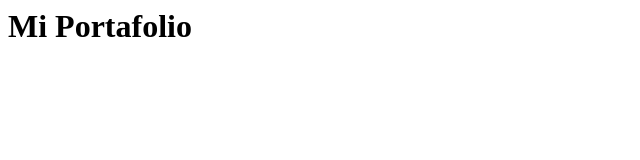
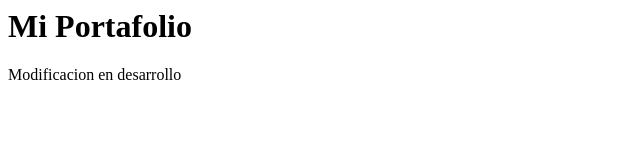
Before and after one commit to juanaccion/PortafolioFrontEnd, a plain HTML site: page index.html in a window 1280 px wide. Shown: the whole page, without its empty margins (0-640 px from the left). Drawn offline with Linux system fonts and the light colour scheme.

Commit message:
Update index.html

```diff
--- a/index.html
+++ b/index.html
@@ -1 +1,2 @@
 <h1>Mi Portafolio</h1>
+<p>Modificacion en desarrollo</p>
```
